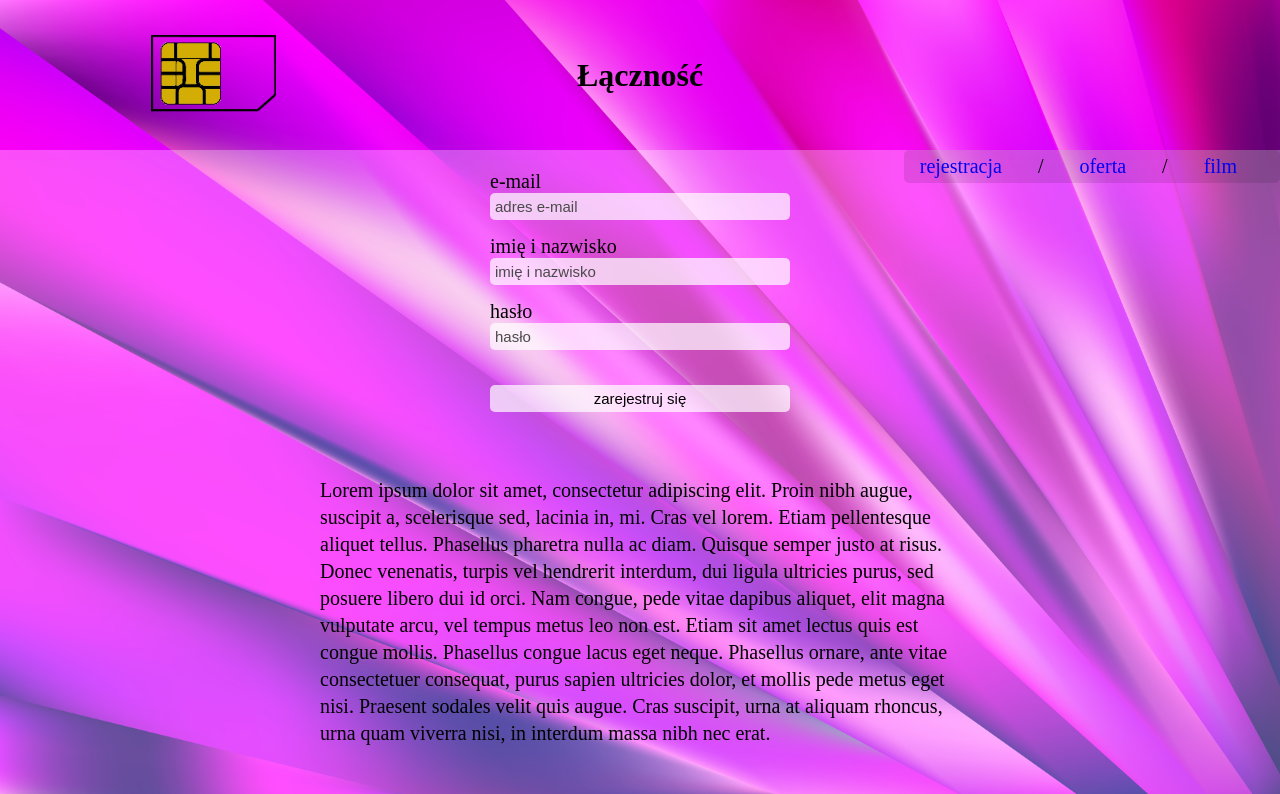
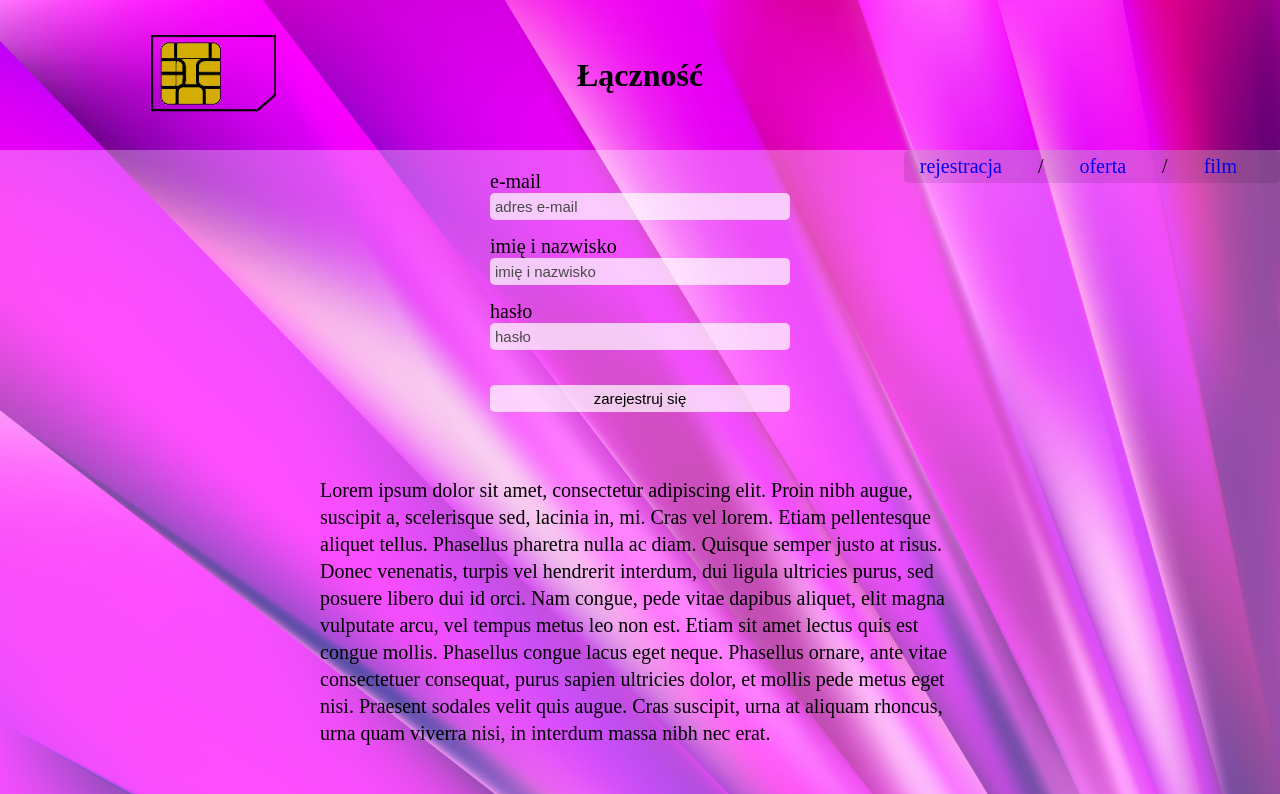
Before and after one commit to web-developer-damian94oka/zarejestruj-sie, a plain HTML site: page index.html in a window 1280 px wide. Shown: the top 794 px of the page. Drawn offline with Linux system fonts and the light colour scheme; grey boxes are pictures that could not be loaded.

Commit message:
scroll background

```diff
--- a/styles.css
+++ b/styles.css
@@ -7,8 +7,8 @@
 
 body {
     background-image: url(purple-background.jpg);
-    background-size: 100vw 100vh;
-    background-attachment: fixed;
+    background-size: 100% 100%;
+    background-attachment: scroll;
 }
 
 .page-container {
```
